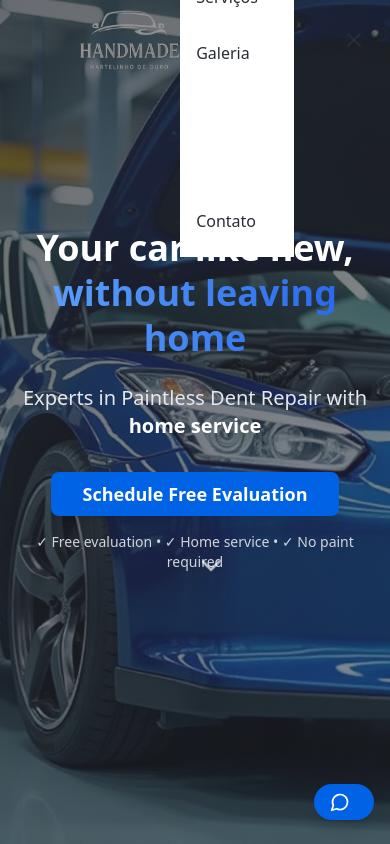
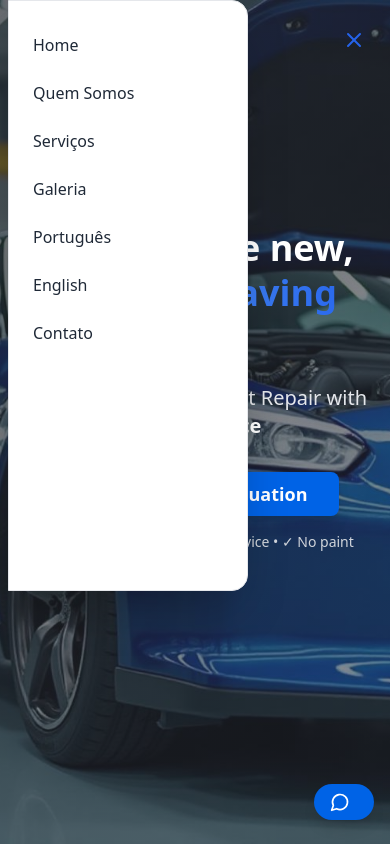
Before and after one commit to jhollnowicki/handmade-martelinho, a React (Vite) app: page / in a window 390 px wide. Both pictures are taken after a click on the button 354 px from the left and 40 px from the top of the page. Shown: the top 844 px of the page. Built offline with nearby package versions, Linux system fonts and the light colour scheme.

Commit message:
Ajuste final no menu do mobile

```diff
--- a/src/components/Header.tsx
+++ b/src/components/Header.tsx
@@ -68,53 +68,49 @@ const Header = () => {
 
           {/* Mobile Menu Button */}
           {/* Mobile Menu Button (100% à direita no mobile) */}
-          <div className="absolute right-4 top-1/2 -translate-y-1/2 md:hidden">
+          <div className="absolute right-4 top-1/2 -translate-y-1/2 md:hidden z-50">
             <button
               onClick={() => setIsMobileMenuOpen(!isMobileMenuOpen)}
-              className="p-2 text-foreground hover:text-primary transition-colors"
+              className={`p-2 transition-all transform ${isMobileMenuOpen
+                ? 'text-blue-600 hover:text-blue-700 hover:scale-110'
+                : 'text-white hover:text-primary hover:scale-110'
+                }`}
             >
               {isMobileMenuOpen ? <X className="h-6 w-6" /> : <Menu className="h-6 w-6" />}
             </button>
           </div>
 
-
-
           {/* Mobile Navigation */}
           {isMobileMenuOpen && (
-          <div className="md:hidden bg-background border-t border-border">
-            <nav className="flex flex-col space-y-4 py-4">
-              <button onClick={() => scrollToSection('home')} className="text-left px-4 py-2 text-foreground hover:text-primary transition-colors">
+            <div className="fixed top-0 left-2 w-[70%] max-w-[240px] h-[70%] bg-white shadow-2xl rounded-r-2xl z-50 flex flex-col border border-gray-200 overflow-hidden">
+
+              {/* Menu de navegação */}
+              <nav className="flex flex-col space-y-2 px-6 py-6">
+                <button onClick={() => scrollToSection('home')} className="text-left py-2 text-gray-800 hover:text-blue-600">
                   Home
                 </button>
-              <button onClick={() => scrollToSection('quem-somos')} className="text-left px-4 py-2 text-foreground hover:text-primary transition-colors">
+                <button onClick={() => scrollToSection('quem-somos')} className="text-left py-2 text-gray-800 hover:text-blue-600">
                   Quem Somos
                 </button>
-              <button onClick={() => scrollToSection('servicos')} className="text-left px-4 py-2 text-foreground hover:text-primary transition-colors">
+                <button onClick={() => scrollToSection('servicos')} className="text-left py-2 text-gray-800 hover:text-blue-600">
                   Serviços
                 </button>
-              <button onClick={() => scrollToSection('galeria')} className="text-left px-4 py-2 text-foreground hover:text-primary transition-colors">
+                <button onClick={() => scrollToSection('galeria')} className="text-left py-2 text-gray-800 hover:text-blue-600">
                   Galeria
                 </button>
-              <>
-                <button
-                  onClick={() => i18n.changeLanguage('pt')}
-                  className={`${linkClass} px-4 py-2 text-left`}
-                >
+                <button onClick={() => i18n.changeLanguage('pt')} className="text-left py-2 text-gray-800 hover:text-blue-600">
                   Português
                 </button>
-                <button
-                  onClick={() => i18n.changeLanguage('en')}
-                  className={`${linkClass} px-4 py-2 text-left`}
-                >
+                <button onClick={() => i18n.changeLanguage('en')} className="text-left py-2 text-gray-800 hover:text-blue-600">
                   English
                 </button>
-              </>
-              <button onClick={() => scrollToSection('contato')} className="text-left px-4 py-2 text-foreground hover:text-primary transition-colors">
+                <button onClick={() => scrollToSection('contato')} className="text-left py-2 text-gray-800 hover:text-blue-600">
                   Contato
                 </button>
               </nav>
             </div>
           )}
+
         </div>
       </div>
     </header >
```
Lines whose indentation alone changed are shown as unchanged.
